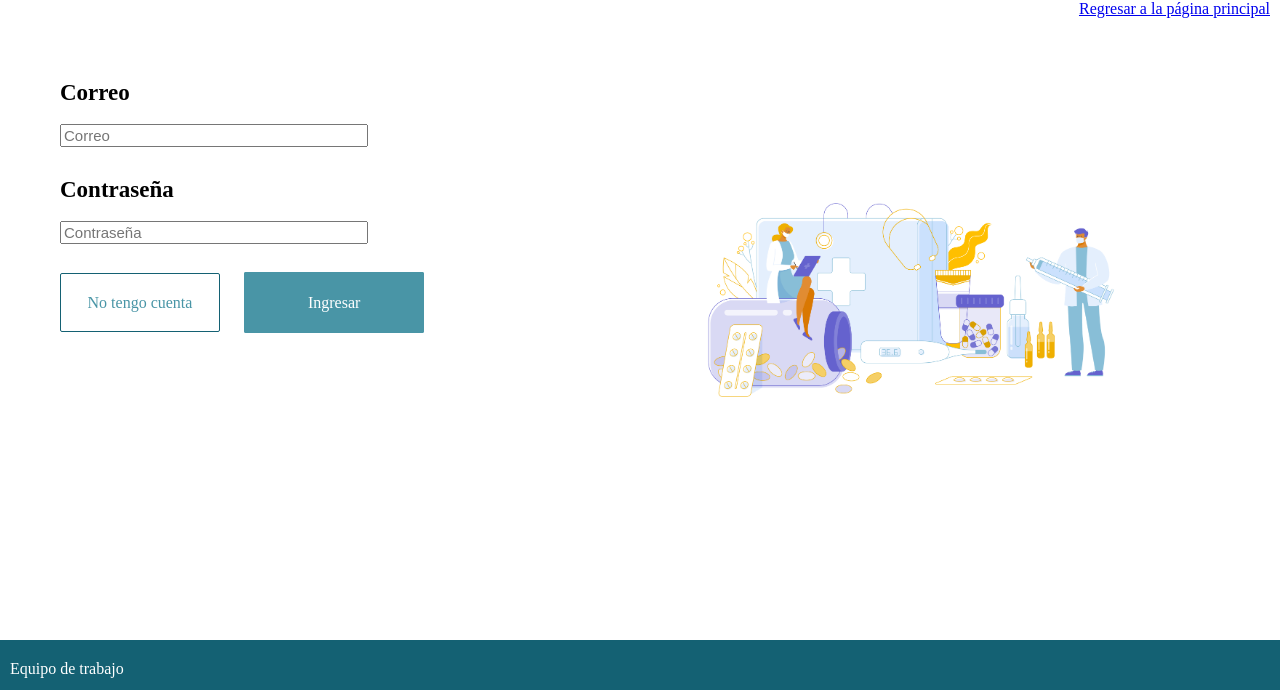
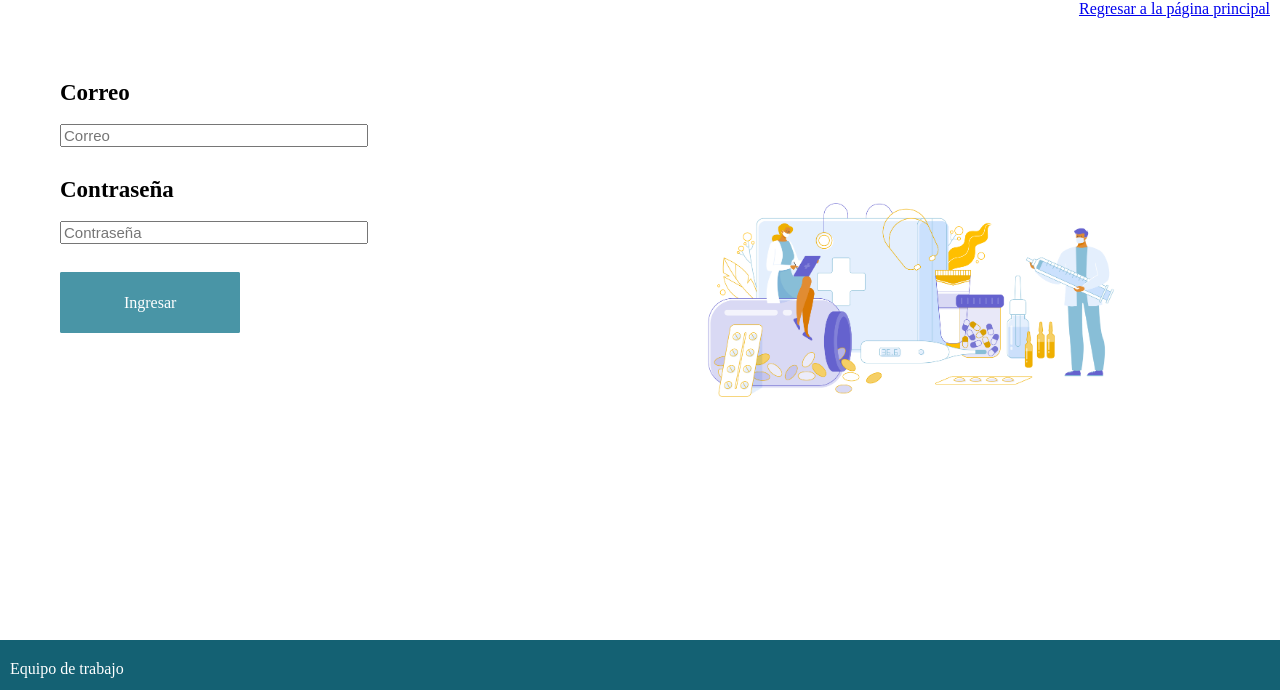
Before and after one commit to JuanPablo1700/Expediente_clinico_digital, a plain HTML site: page docs/iniciarSesion-medico.html in a window 1280 px wide. Shown: the part 110-800 px from the top of the page. Drawn offline with Linux system fonts and the light colour scheme.

Commit message:
Update iniciarSesion-medico.html

```diff
--- a/docs/iniciarSesion-medico.html
+++ b/docs/iniciarSesion-medico.html
@@ -32,7 +32,6 @@
                         </div>
                     </div>
                     <div class="botones">
-                        <a href="Registrar" class="btn-registrar">No tengo cuenta</a>
                         <a href="principal-medico.html" class="btn-ingresar">Ingresar</a>
                     </div>
                 </div>
```
